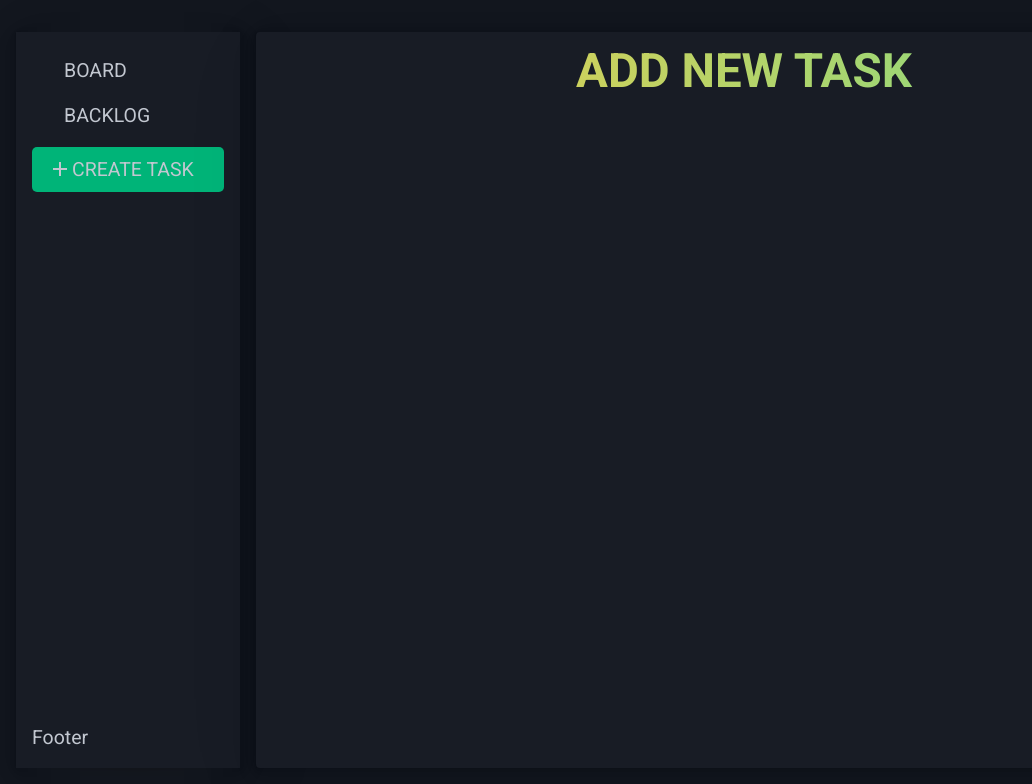
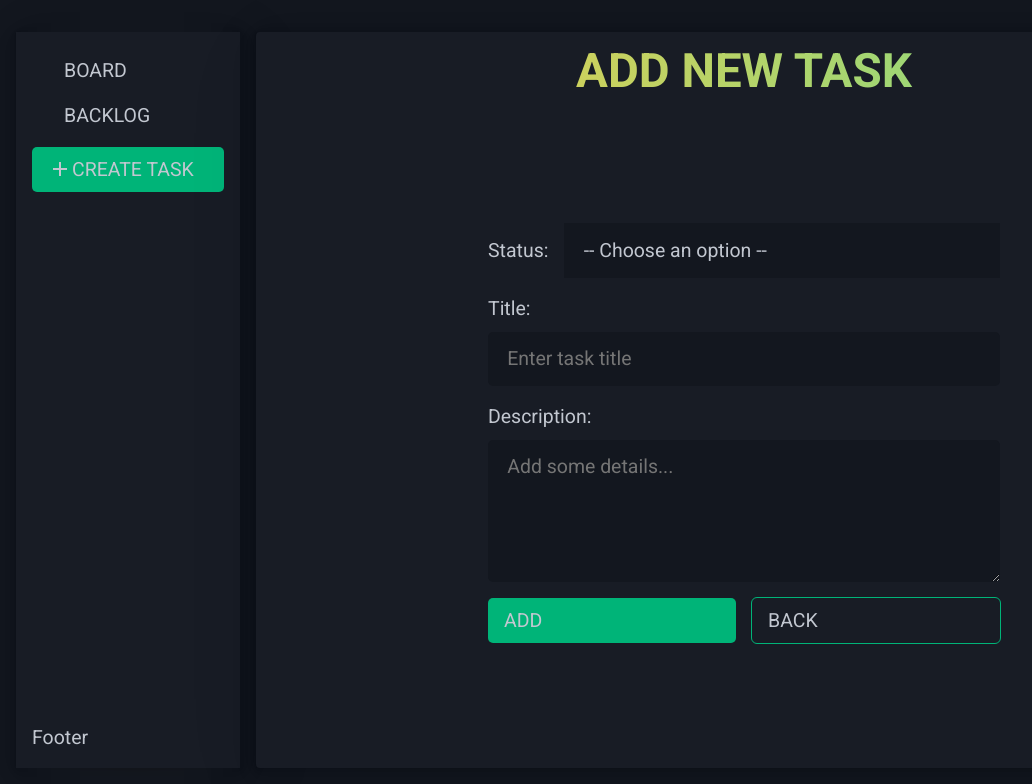
Before and after one commit to darryndotdev/task-manager-app, a React (Vite) app: page /app/new in a window 1280 px wide. Shown: the top 784 px of the page, without its empty margins (16-1048 px from the left). Built offline with nearby package versions, Linux system fonts and the light colour scheme.

Commit message:
feat: wire up create task button to navigate to form, add data to state and navigate back

```diff
--- a/src/components/Button/Button.jsx
+++ b/src/components/Button/Button.jsx
@@ -1,7 +1,10 @@
 import styles from './Button.module.css';
-function Button({ children, onClick, type }) {
+function Button({ children, onClick, variant }) {
     return (
-        <button onClick={onClick} className={`${styles.btn} ${styles[type]}`}>
+        <button
+            onClick={onClick}
+            className={`${styles.btn} ${styles[variant]}`}
+        >
             {children}
         </button>
     );
--- a/src/components/Form/Form.jsx
+++ b/src/components/Form/Form.jsx
@@ -1,9 +1,89 @@
+import { useState } from 'react';
+import { useNavigate, useOutletContext } from 'react-router-dom';
+import styles from './Form.module.css';
 import BoardLayout from '../../UI/BoadLayout/BoardLayout';
+import Button from '../../components/Button/Button';
 
 function Form() {
+    const navigate = useNavigate();
+    const { handleAddTasks } = useOutletContext();
+
+    const [status, setStatus] = useState('');
+    const [title, setTitle] = useState('');
+    const [description, setDescription] = useState('');
+
+    function handleSubmit(e) {
+        e.preventDefault();
+
+        const id = `T-${Math.random()
+            .toString(36)
+            .substring(2, 5)
+            .toUpperCase()}`;
+
+        const newData = {
+            id,
+            title,
+            description,
+            status,
+        };
+        handleAddTasks(newData);
+        navigate(-1);
+    }
+
     return (
         <BoardLayout>
             <h1>Add new task</h1>
+            <form className={styles.form} onSubmit={handleSubmit}>
+                <div className={styles.row}>
+                    <label htmlFor='status'>Status:</label>
+                    <select
+                        name='status'
+                        required
+                        id='status'
+                        value={status}
+                        onChange={(e) => setStatus(e.target.value)}
+                    >
+                        <option value='' disabled>
+                            -- Choose an option --
+                        </option>
+                        <option value='backlog'>Backlog</option>
+                        <option value='todo'>To do</option>
+                        <option value='doing'>Doing</option>
+                        <option value='done'>Done</option>
+                    </select>
+                </div>
+                <div className={styles.column}>
+                    <label htmlFor='title'>Title:</label>
+                    <input
+                        type='text'
+                        id='title'
+                        required
+                        value={title}
+                        onChange={(e) => setTitle(e.target.value)}
+                        placeholder='Enter task title'
+                    />
+                </div>
+                <div className={styles.column}>
+                    <label htmlFor='description'>Description:</label>
+                    <textarea
+                        type='text'
+                        id='description'
+                        rows='4'
+                        cols='40'
+                        value={description}
+                        onChange={(e) => setDescription(e.target.value)}
+                        placeholder='Add some details...'
+                    />
+                </div>
+                <div className={styles.row}>
+                    <Button type='submit' variant='primary'>
+                        Add
+                    </Button>
+                    <Button variant='outline' onClick={() => navigate(-1)}>
+                        Back
+                    </Button>
+                </div>
+            </form>
         </BoardLayout>
     );
 }
--- /dev/null
+++ b/src/components/Form/Form.module.css
@@ -0,0 +1,31 @@
+.form {
+    max-width: 32rem;
+    margin: 0 auto;
+    margin-top: 8rem;
+    display: flex;
+    flex-direction: column;
+    gap: 1rem;
+}
+
+select {
+    background-color: var(--background-colour);
+    color: inherit;
+    padding: 5px;
+    border: none;
+    padding: 0.8rem 1.2rem;
+    appearance: none;
+    cursor: pointer;
+    width: 100%;
+}
+
+.row {
+    display: flex;
+    align-items: center;
+    gap: 1rem;
+}
+
+.column {
+    display: flex;
+    flex-direction: column;
+    gap: 0.5rem;
+}
--- a/src/components/Sidebar/Sidebar.jsx
+++ b/src/components/Sidebar/Sidebar.jsx
@@ -11,7 +11,7 @@ function Sidebar() {
         <div className={styles.sidebar}>
             <div className={styles.container}>
                 <Nav />
-                <Button onClick={() => navigate('new')} type='primary'>
+                <Button onClick={() => navigate('new')} variant='primary'>
                     <Add />
                     Create task
                 </Button>
```
